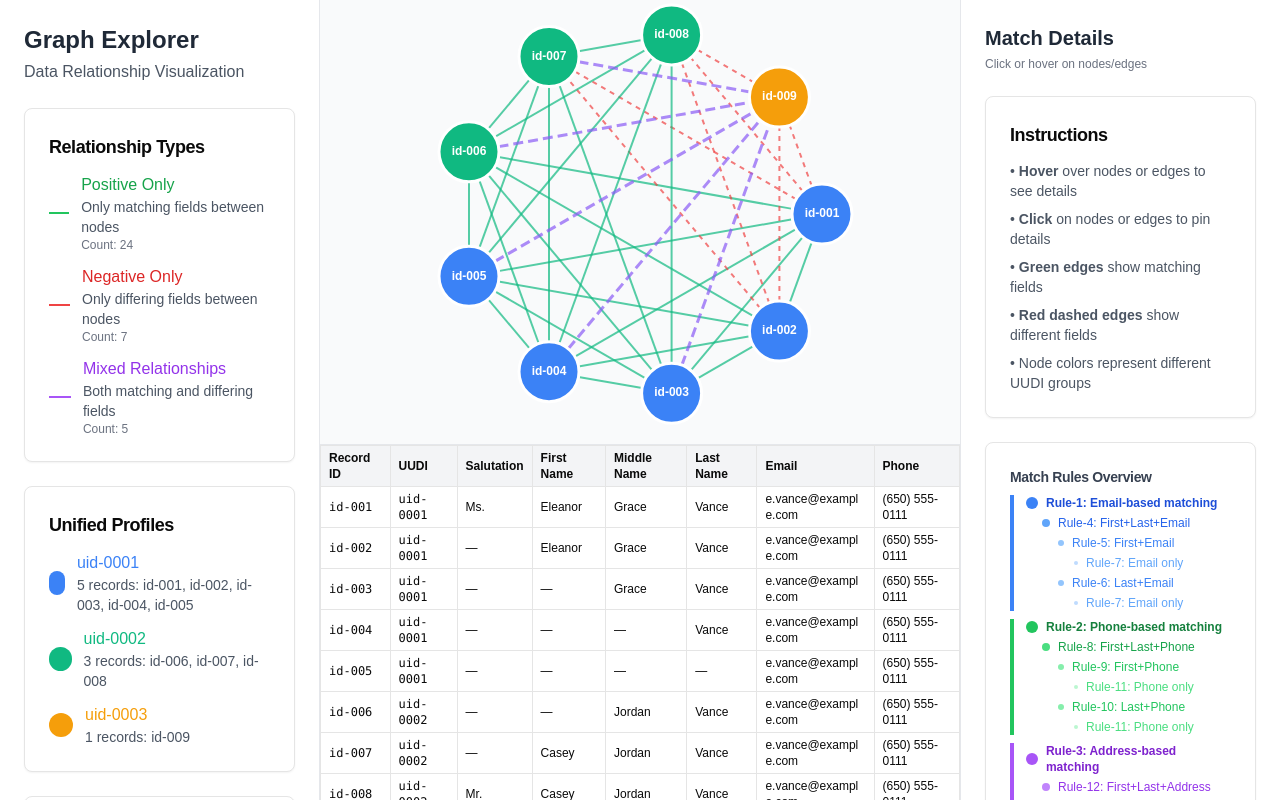
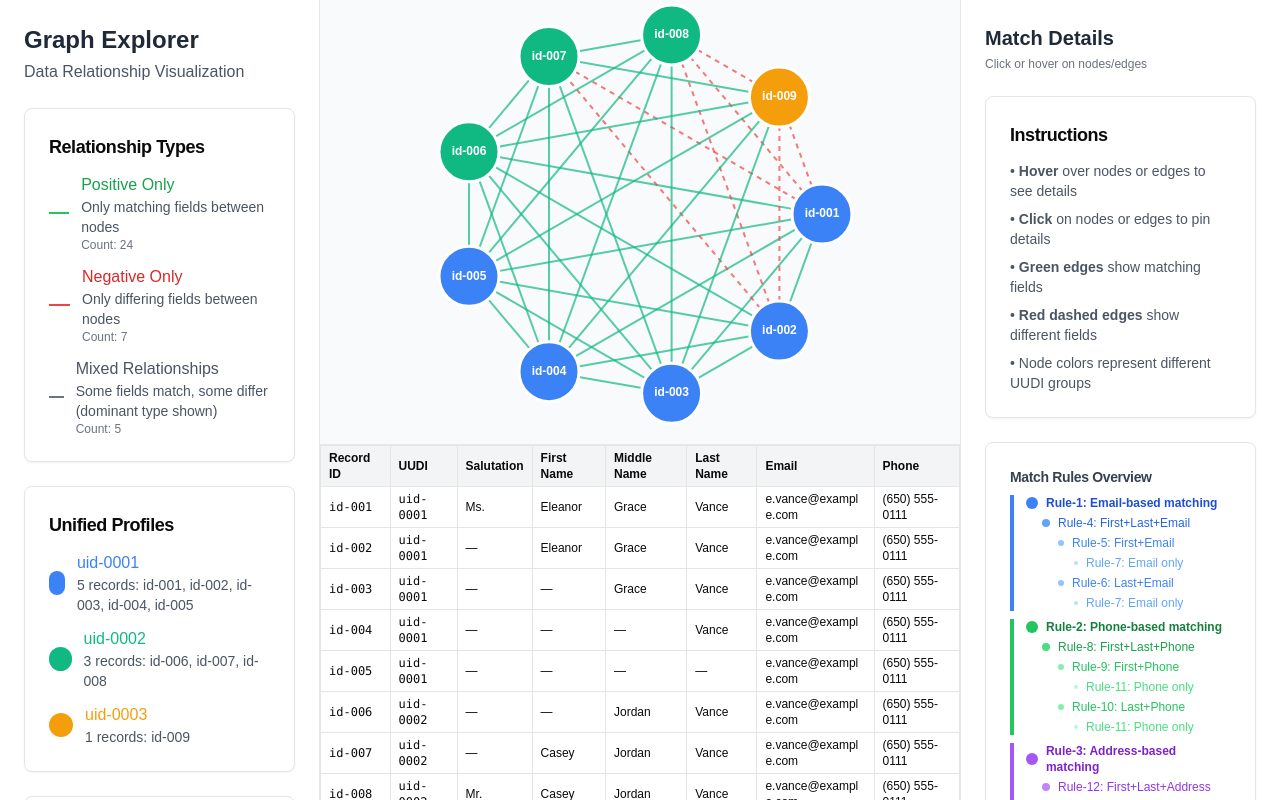
Before and after one commit to StanislavBG/Graph-Explorer-One-Day, a Next.js app: page / in a window 1280 px wide. Built offline with nearby package versions, Linux system fonts and the light colour scheme.

Commit message:
Fix edge coloring: remove purple edges, use only green/red based on actual relationship evaluation

```diff
--- a/graph-explorer.tsx
+++ b/graph-explorer.tsx
@@ -589,12 +589,12 @@ export default function GraphExplorer() {
                 </div>
               </div>
               <div className="flex items-center gap-3">
-                <div className="w-6 h-0.5 bg-purple-500 border-dashed border border-purple-500" style={{ strokeDasharray: "10,5" }}></div>
+                <div className="w-6 h-0.5 bg-gray-500 border-dashed border border-gray-500"></div>
                 <div>
-                  <div className="font-medium text-purple-600">Mixed Relationships</div>
-                  <div className="text-sm text-gray-600">Both matching and differing fields</div>
+                  <div className="font-medium text-gray-600">Mixed Relationships</div>
+                  <div className="text-sm text-gray-600">Some fields match, some differ (dominant type shown)</div>
                   <div className="text-xs text-gray-500">
-                    Count: {unifiedEdges.filter((e) => e.hasBothTypes).length}
+                    Count: {unifiedEdges.filter((e) => e.positiveFields.length > 0 && e.negativeFields.length > 0).length}
                   </div>
                 </div>
               </div>
@@ -655,7 +655,7 @@ export default function GraphExplorer() {
               </div>
               <div className="flex justify-between text-sm">
                 <span className="text-gray-600">Mixed:</span>
-                <span className="font-medium text-purple-600">{unifiedEdges.filter((e) => e.hasBothTypes).length}</span>
+                <span className="font-medium text-gray-600">{unifiedEdges.filter((e) => e.positiveFields.length > 0 && e.negativeFields.length > 0).length}</span>
               </div>
             </CardContent>
           </Card>
@@ -757,25 +757,32 @@ export default function GraphExplorer() {
                 edgeOpacity = 0.7
               }
 
-              // Determine edge styling based on relationship type
+              // Determine edge styling based on actual relationship evaluation
               let strokeColor = "#6b7280" // default gray
               let strokeDasharray = "none"
               let strokeWidth = 2
 
-              if (unifiedEdge.hasBothTypes) {
-                // Mixed relationship - use gradient or special styling
-                strokeColor = "#8b5cf6" // purple for mixed
-                strokeDasharray = "10,5" // special pattern
-                strokeWidth = 3
-              } else if (unifiedEdge.positiveFields.length > 0) {
-                // Only positive
+              // Evaluate the actual relationship based on match rules
+              if (unifiedEdge.positiveFields.length > 0 && unifiedEdge.negativeFields.length === 0) {
+                // Pure positive relationship - all fields match
                 strokeColor = "#10b981" // green
                 strokeWidth = 2
-              } else {
-                // Only negative
+              } else if (unifiedEdge.positiveFields.length === 0 && unifiedEdge.negativeFields.length > 0) {
+                // Pure negative relationship - all fields differ
                 strokeColor = "#ef4444" // red
                 strokeDasharray = "5,5"
                 strokeWidth = 2
+              } else if (unifiedEdge.positiveFields.length > 0 && unifiedEdge.negativeFields.length > 0) {
+                // Mixed relationship - some fields match, some differ
+                // Use the dominant relationship type
+                if (unifiedEdge.positiveFields.length >= unifiedEdge.negativeFields.length) {
+                  strokeColor = "#10b981" // green (positive dominant)
+                  strokeWidth = 2
+                } else {
+                  strokeColor = "#ef4444" // red (negative dominant)
+                  strokeDasharray = "5,5"
+                  strokeWidth = 2
+                }
               }
 
               // Adjust stroke width for hover/selection states
```
